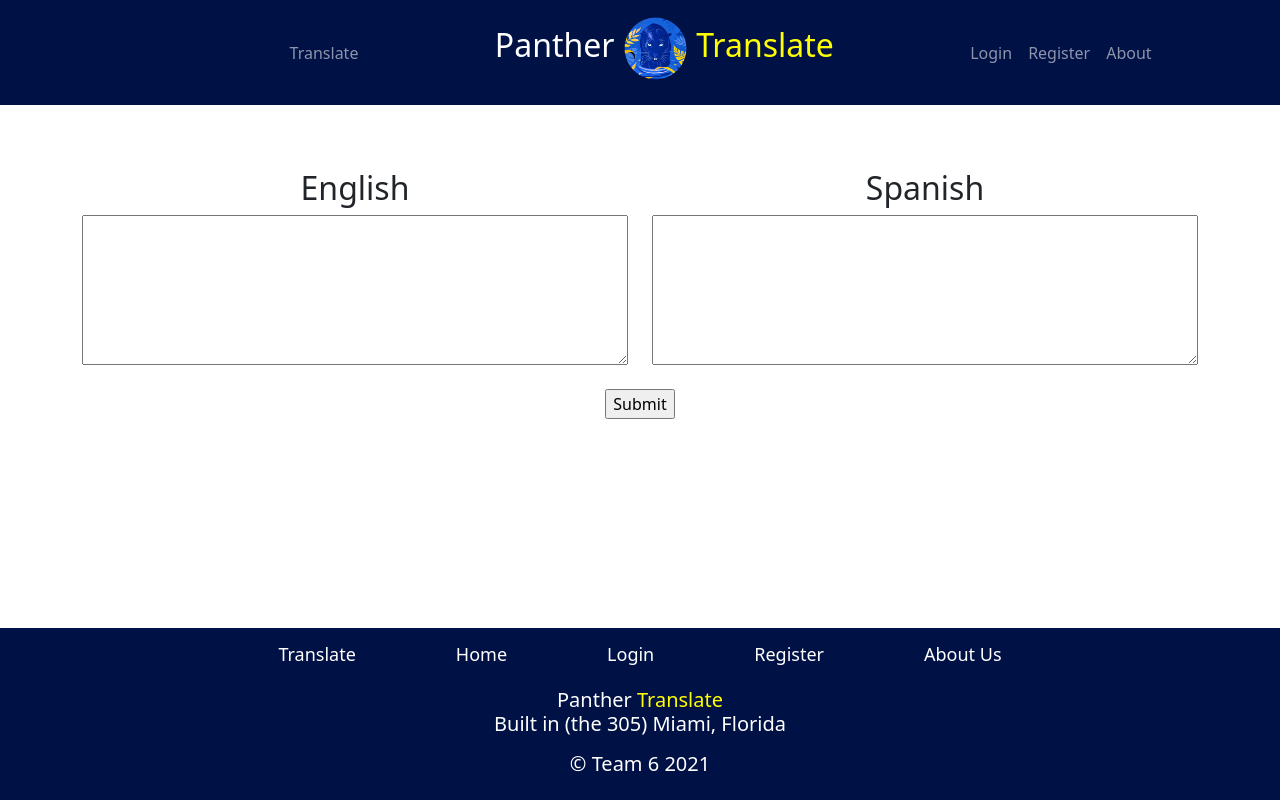
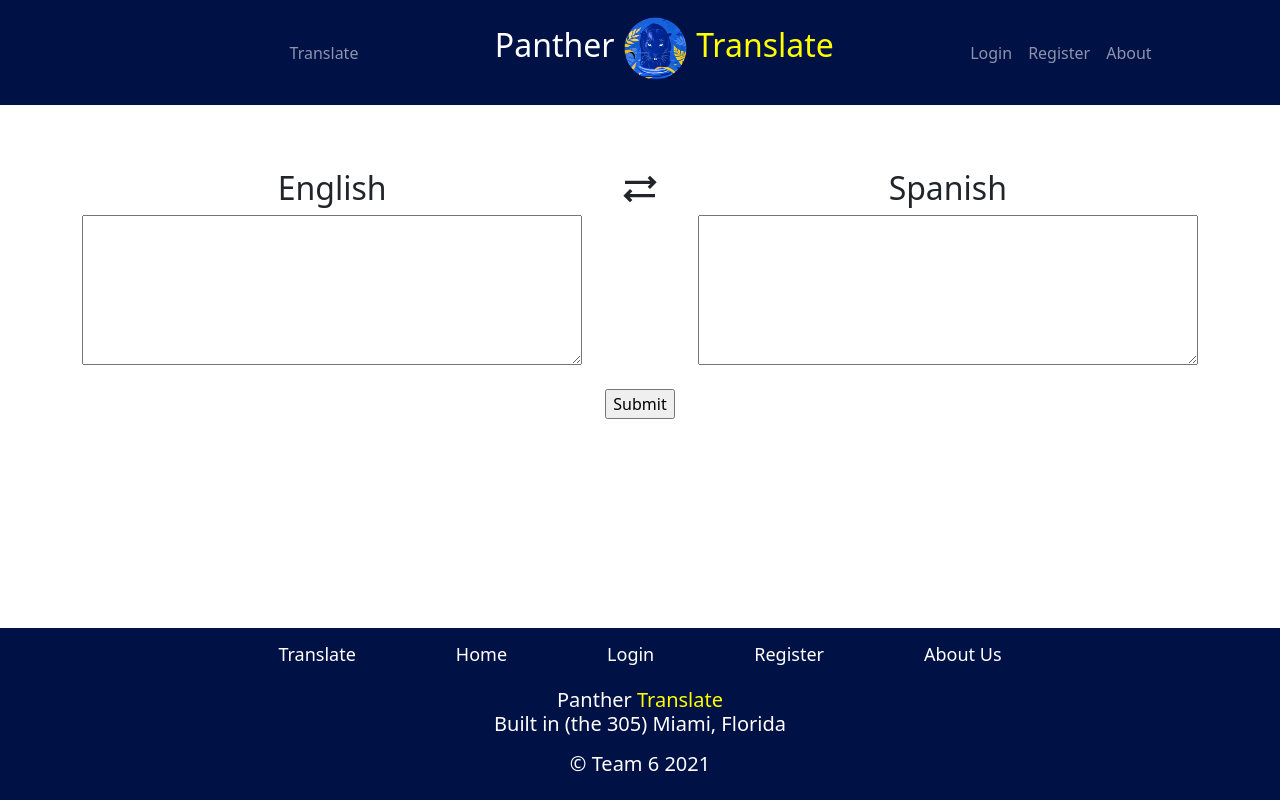
Before and after one commit to 64bit-awesome/Panther-Translate, a React (Create React App) app in the folder frontend/: page /Translate in a window 1280 px wide. Built offline with nearby package versions, Linux system fonts and the light colour scheme.

Commit message:
Add swap translation input/output text button

```diff
--- a/frontend/package.json
+++ b/frontend/package.json
@@ -11,6 +11,7 @@
     "react": "^17.0.2",
     "react-bootstrap": "^2.0.1",
     "react-dom": "^17.0.2",
+    "react-icons": "^4.3.1",
     "react-router-dom": "^5.3.0",
     "react-scripts": "4.0.3",
     "styled-components": "^5.3.3",
--- a/frontend/src/components/TranslationForm.js
+++ b/frontend/src/components/TranslationForm.js
@@ -1,5 +1,7 @@
 import React, {useState} from 'react';
 import { Container, Col, Row } from "react-bootstrap";
+
+import { MdOutlineSyncAlt } from "react-icons/md";
 
 function TranslationForm() {
 
@@ -27,6 +29,9 @@ function TranslationForm() {
               className="input-box"
             />
           </Col>
+          <Col style={{maxWidth: "8%"}}>
+            <MdOutlineSyncAlt size={40}/>
+          </Col>
           <Col>
             <h2>{outputLanguage}</h2>
             <textarea
```
Also changed, not shown: 2 other files (tests, documents, lock files or other folders).
